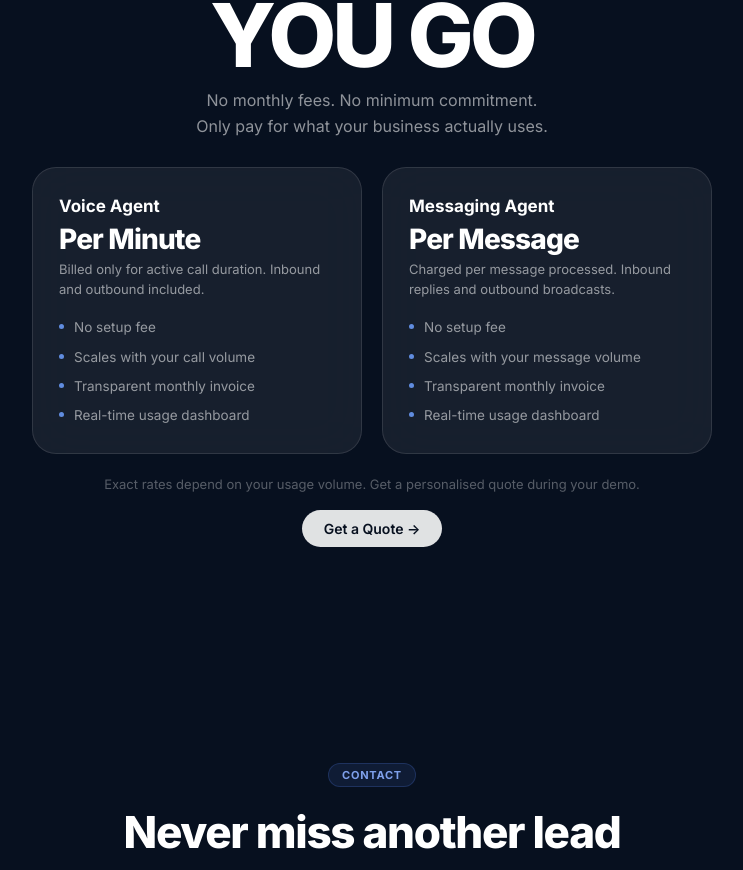
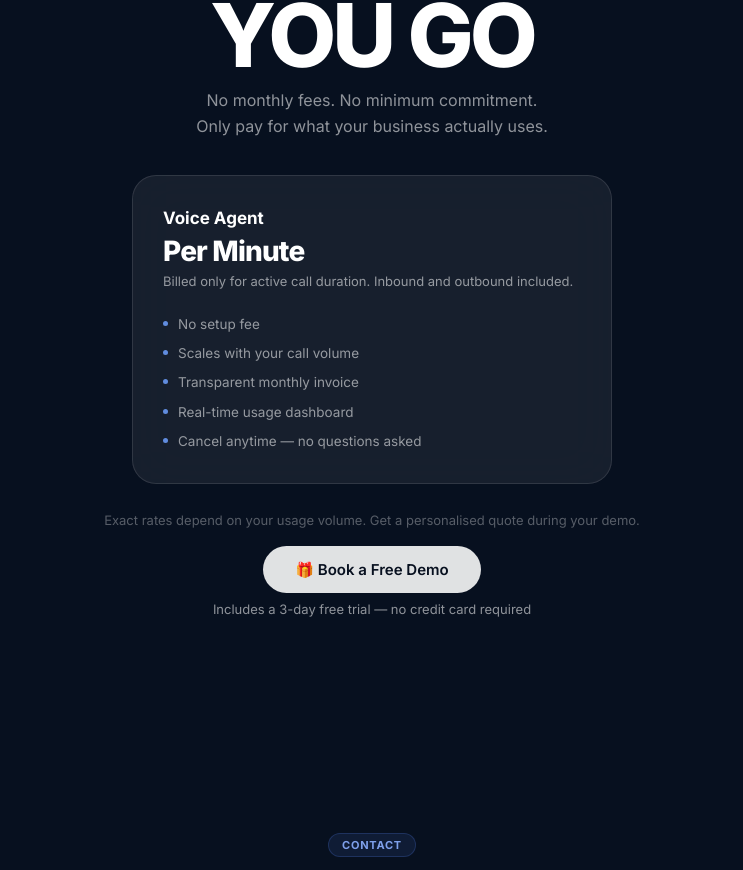
Before and after one commit to tharvin03/KITALK, a React (Vite) app: page / in a window 1280 px wide. Shown: the part 2685-3555 px from the top of the page, without its empty margins (268-1011 px from the left). Built offline with nearby package versions, Linux system fonts and the light colour scheme.

Commit message:
Update pricing - voice agent only with free trial CTA

```diff
--- a/src/sections/PricingSection.jsx
+++ b/src/sections/PricingSection.jsx
@@ -3,18 +3,18 @@ export default function PricingSection({ onDemo }) {
     <div className="section center">
       <div className="tag">Pricing</div>
       <div className="pricing-big">PAY AS<br />YOU GO</div>
-      <p style={{ fontSize: 16, color: 'var(--text-2)', marginBottom: 28, lineHeight: 1.6 }}>
+      <p style={{ fontSize: 16, color: 'var(--text-2)', marginBottom: 36, lineHeight: 1.6 }}>
         No monthly fees. No minimum commitment.<br />
         Only pay for what your business actually uses.
       </p>
 
-      <div className="two-col" style={{ maxWidth: 680, margin: '0 auto 22px' }}>
-        <div className="card pricing-card" style={{ padding: '28px 26px', textAlign: 'left' }}>
+      <div style={{ maxWidth: 480, margin: '0 auto 28px' }}>
+        <div className="card pricing-card" style={{ padding: '32px 30px', textAlign: 'left' }}>
           <div style={{ fontWeight: 700, fontSize: 17, marginBottom: 6 }}>Voice Agent</div>
           <div style={{ fontSize: 28, fontWeight: 800, letterSpacing: '-0.03em', marginBottom: 4 }}>
             Per Minute
           </div>
-          <div style={{ fontSize: 13, color: 'var(--text-2)', marginBottom: 18, lineHeight: 1.5 }}>
+          <div style={{ fontSize: 13, color: 'var(--text-2)', marginBottom: 22, lineHeight: 1.5 }}>
             Billed only for active call duration. Inbound and outbound included.
           </div>
           <ul className="feat-list">
@@ -22,22 +22,7 @@ export default function PricingSection({ onDemo }) {
             <li className="feat-item"><span className="feat-dot" />Scales with your call volume</li>
             <li className="feat-item"><span className="feat-dot" />Transparent monthly invoice</li>
             <li className="feat-item"><span className="feat-dot" />Real-time usage dashboard</li>
-          </ul>
-        </div>
-
-        <div className="card pricing-card" style={{ padding: '28px 26px', textAlign: 'left' }}>
-          <div style={{ fontWeight: 700, fontSize: 17, marginBottom: 6 }}>Messaging Agent</div>
-          <div style={{ fontSize: 28, fontWeight: 800, letterSpacing: '-0.03em', marginBottom: 4 }}>
-            Per Message
-          </div>
-          <div style={{ fontSize: 13, color: 'var(--text-2)', marginBottom: 18, lineHeight: 1.5 }}>
-            Charged per message processed. Inbound replies and outbound broadcasts.
-          </div>
-          <ul className="feat-list">
-            <li className="feat-item"><span className="feat-dot" />No setup fee</li>
-            <li className="feat-item"><span className="feat-dot" />Scales with your message volume</li>
-            <li className="feat-item"><span className="feat-dot" />Transparent monthly invoice</li>
-            <li className="feat-item"><span className="feat-dot" />Real-time usage dashboard</li>
+            <li className="feat-item"><span className="feat-dot" />Cancel anytime — no questions asked</li>
           </ul>
         </div>
       </div>
@@ -45,9 +30,15 @@ export default function PricingSection({ onDemo }) {
       <p style={{ fontSize: 13, color: 'var(--text-3)', marginBottom: 18 }}>
         Exact rates depend on your usage volume. Get a personalised quote during your demo.
       </p>
-      <button className="btn btn-solid" onClick={onDemo}>
-        Get a Quote →
-      </button>
+
+      <div style={{ display: 'flex', flexDirection: 'column', alignItems: 'center', gap: 8 }}>
+        <button className="btn btn-solid" onClick={onDemo} style={{ padding: '14px 32px', fontSize: 15 }}>
+          🎁 Book a Free Demo
+        </button>
+        <span style={{ fontSize: 13, color: 'var(--text-2)' }}>
+          Includes a 3-day free trial — no credit card required
+        </span>
+      </div>
     </div>
   )
 }
```
